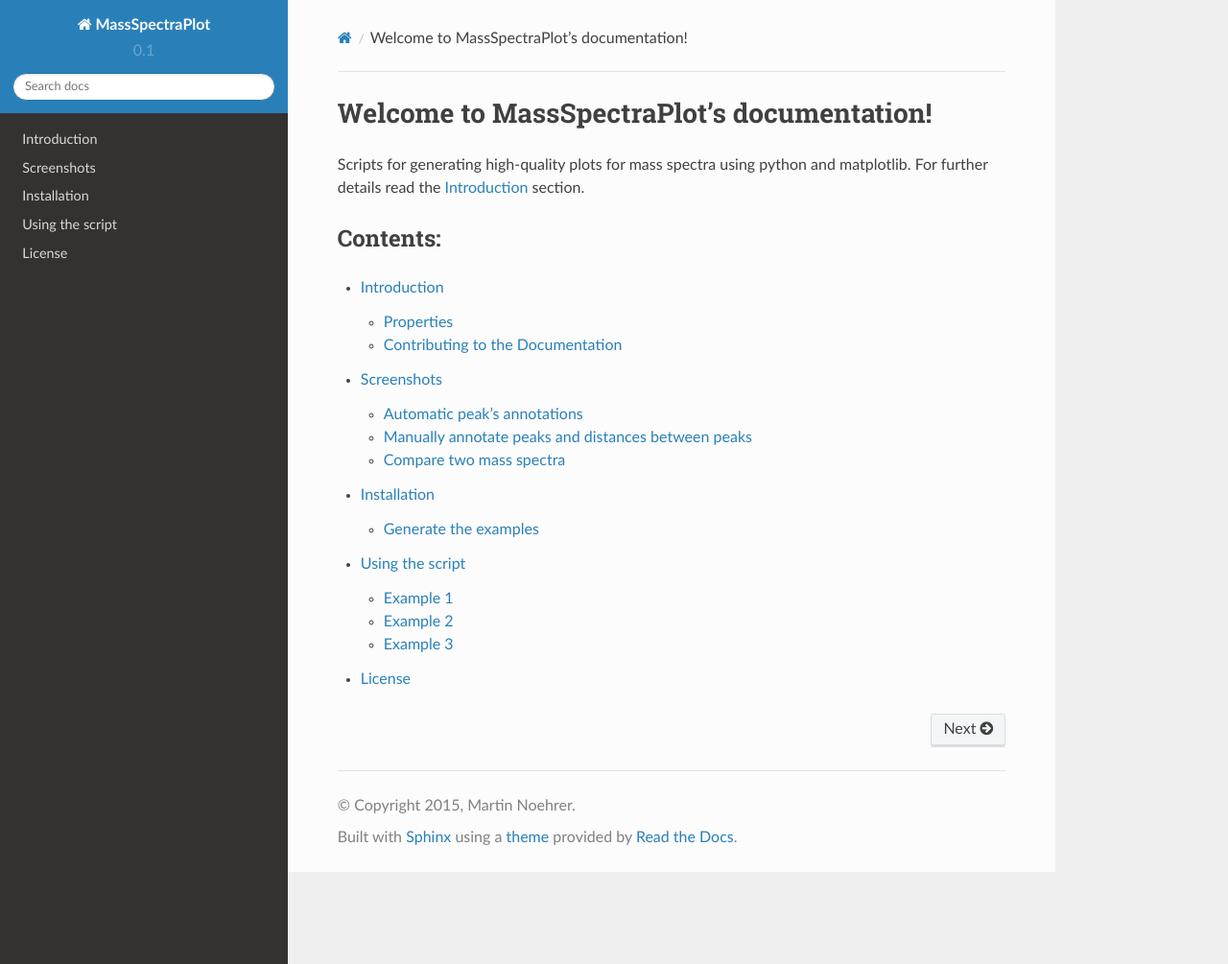
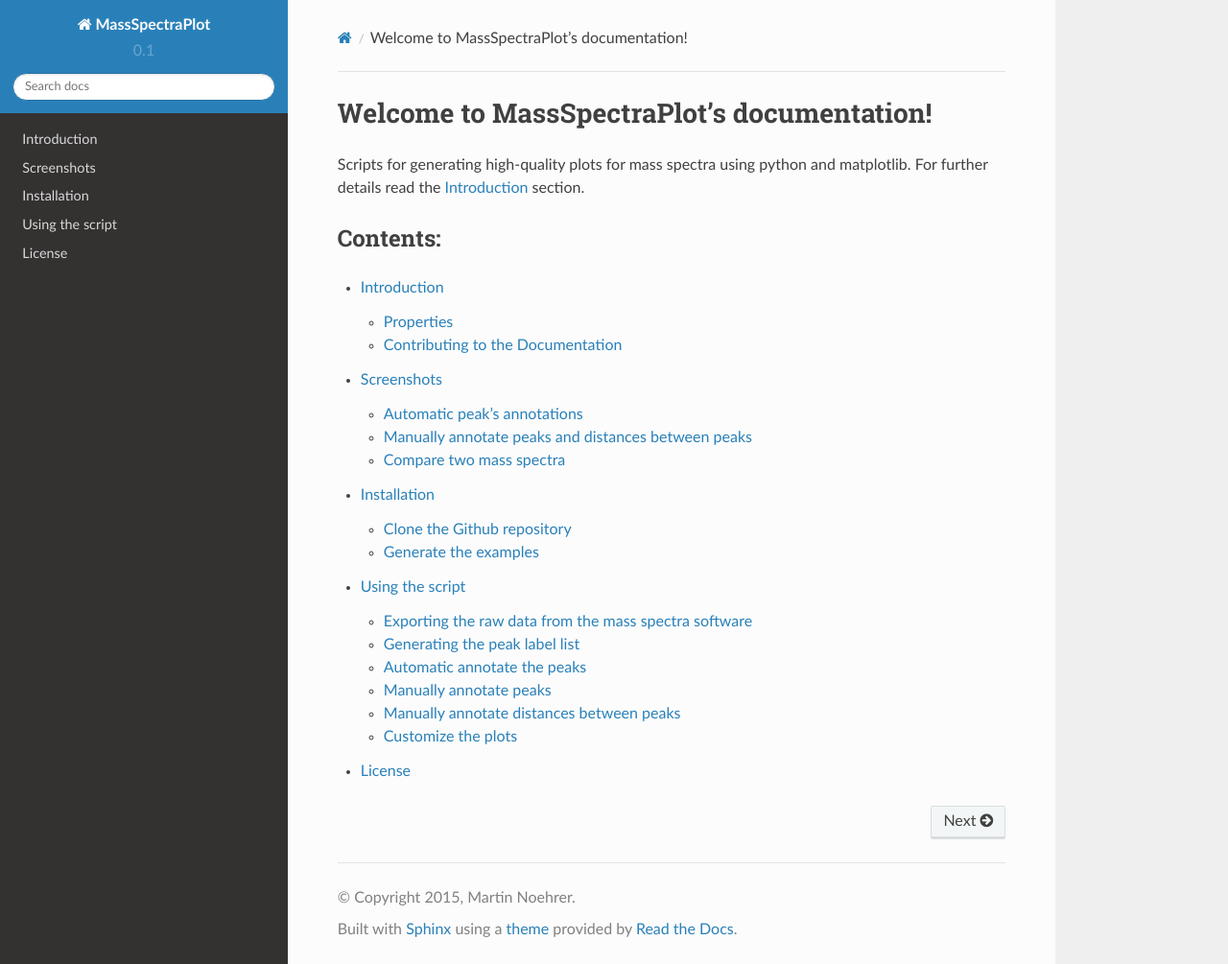
Before and after one commit to matrixx567/MassSpectraPlot, a Sphinx documentation site: the page built from docs/source/index.rst, in a window 1280 px wide and 1005 px high. Shown: the whole window at 96% size. Built offline with Sphinx 7.4.7 and the Read the Docs theme 2.0.0, drawn with Linux system fonts in a browser that asks for light colours.

Commit message:
add docu

```diff
--- a/docs/source/content/examples.rst
+++ b/docs/source/content/examples.rst
@@ -1,21 +1,38 @@
 Using the script
 ========================================================================================================================
 
+The ``MassSpectraPlot.py`` script contains three different examples for plotting a mass spectrum.
 
-Example 1
+
+Exporting the raw data from the mass spectra software
 ------------------------------------------------------------------------------------------------------------------------
 
 The input data for the spectra can be exported from Bruker Daltonics DataAnalysis
 File -> Export -> Mass Spectrum -> Save as simple x-y ASCII File (\*.xy)
 
+
+Generating the peak label list
+------------------------------------------------------------------------------------------------------------------------
+
+
+
+Automatic annotate the peaks
+------------------------------------------------------------------------------------------------------------------------
+
+
+
 tbd.
 
 
-Example 2
+Manually annotate peaks
 ------------------------------------------------------------------------------------------------------------------------
 
 tbd.
 
 
-Example 3
+Manually annotate distances between peaks
 ------------------------------------------------------------------------------------------------------------------------
+
+
+Customize the plots
+------------------------------------------------------------------------------------------------------------------------
--- a/docs/source/content/installation.rst
+++ b/docs/source/content/installation.rst
@@ -6,19 +6,24 @@ on Windows using the Miktex package. But it should also work on any other system
 
 
 The script is programmed using Python 2.7 with the additional installed packages:
-   - numpy
-   - pandas
-   - matplotlib
+   * numpy
+   * pandas
+   * matplotlib
 
 For the documentation following packages are used:
-   - sphinx
-   - sphinxcontrib-napoleon
-   - sphinx-rtd-theme
+   * sphinx
+   * sphinxcontrib-napoleon
+   * sphinx-rtd-theme
 
 
 A ``requirements.txt`` for virtualenv is also available in the repository.
 
 
+Clone the Github repository
+----------------------------------------------------------------------------------------------------------------------
+
+Clone the repository `<https://github.com/matrixx567/MassSpectraPlot.git>`_ from Github.
+
 Generate the examples
 --------------------------------------------------------------------------------
 
```
Also changed, not shown: README.rst (+6 -6 lines).
